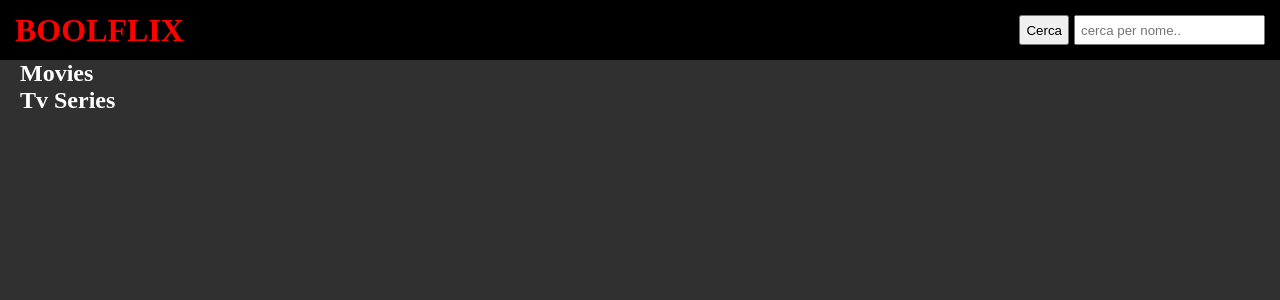
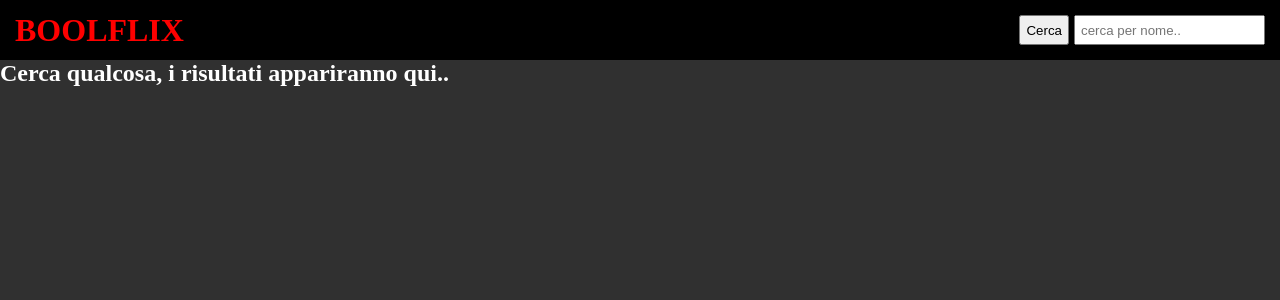
Before and after one commit to leonardoserra/vite-boolflix, a Vue app: page / in a window 1280 px wide. Shown: the top 300 px of the page. Built offline with nearby package versions, Linux system fonts and the light colour scheme.

Commit message:
fix casi in cui appare scritta cerca e categorie

```diff
--- a/src/components/MyMain.vue
+++ b/src/components/MyMain.vue
@@ -19,8 +19,13 @@ export default {
 </script>
 <template>
     <main>
+
+        <div v-if="!store.movies.length && !store.tvSeries.length" class="request">
+            <h2>Cerca qualcosa, i risultati appariranno qui..</h2>
+        </div>
+        <div v-else class="monitor">
             <section>
-            <h1 class="category">Movies</h1>
+                <h1 v-show="store.movies.length" class="category">Movies</h1>
                 <div class="container">
                     <div class="movie-card" v-for="(movie, index) in store.movies" :key="index">
                         <MovieCard :title="movie.title" :og_title="movie.original_title" :language="movie.original_language"
@@ -30,7 +35,7 @@ export default {
 
             </section>
             <section>
-            <h1 class="category">Tv Series</h1>
+                <h1 v-show="store.tvSeries.length" class="category">Tv Series</h1>
                 <div class="container">
                     <div class="tv-series-card" v-for="(tvSerie, index) in store.tvSeries" :key="index">
                         <TvSeriesCard :title="tvSerie.name" :og_title="tvSerie.original_name"
@@ -40,6 +45,7 @@ export default {
                 </div>
 
             </section>
+        </div>
 
     </main>
 </template>
@@ -48,8 +54,10 @@ export default {
 <style scoped lang="scss">
 .category {
     padding: 0 20px;
-    background-color: rgb(48, 48, 48);
+    background-color: rgb(0, 0, 0);
     color: white;
+    height: 50px;
+    line-height: 50px;
 }
 
 .container {
--- a/src/store.js
+++ b/src/store.js
@@ -1,7 +1,7 @@
 import { reactive } from "vue";
 export const store = reactive(
     {
-        movies: {},
+        movies: [],
         tvSeries: [],
         search: '',
         apiToken: '59d77b0a67470408acdf8c71d519c3b4',
```
Lines whose indentation alone changed are shown as unchanged.
